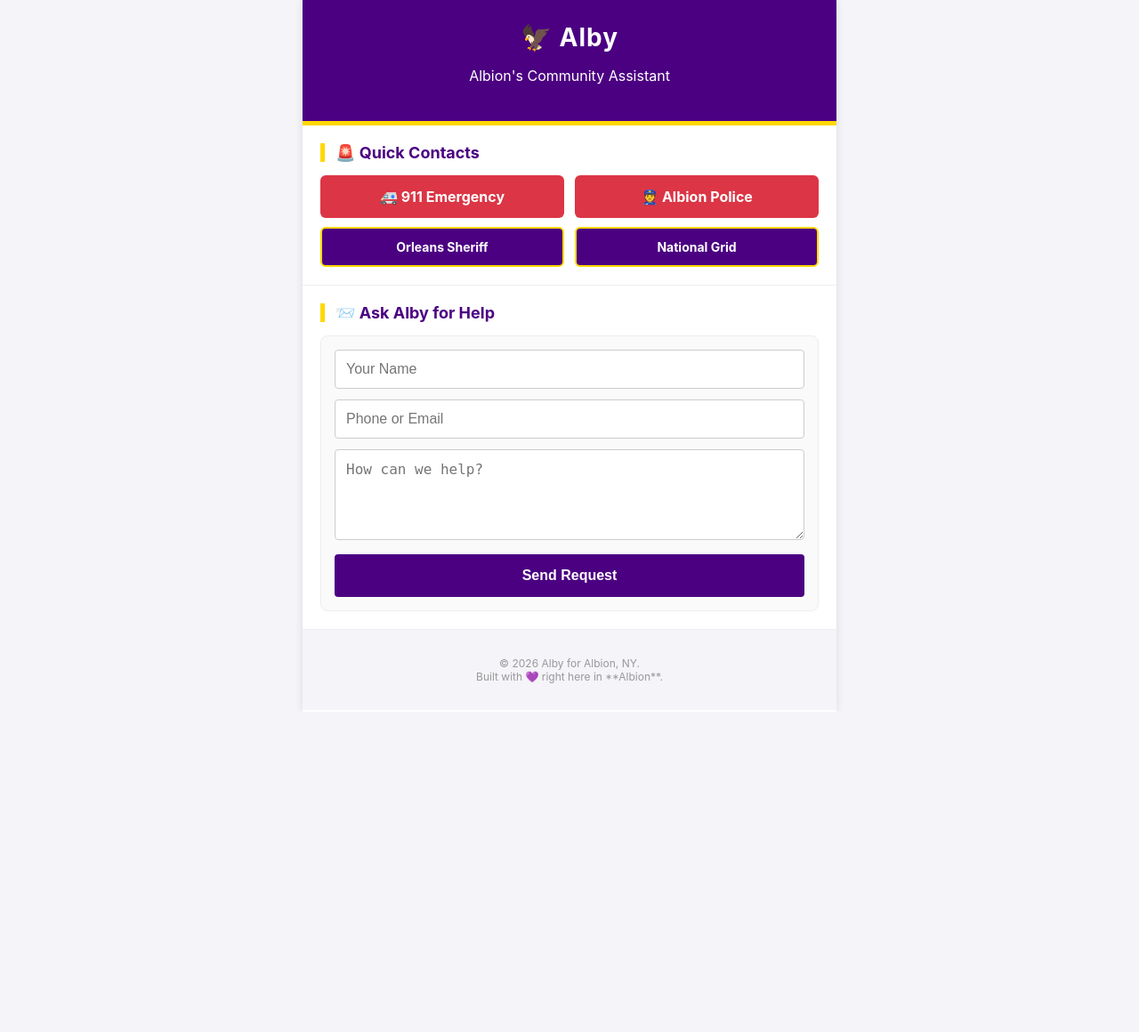
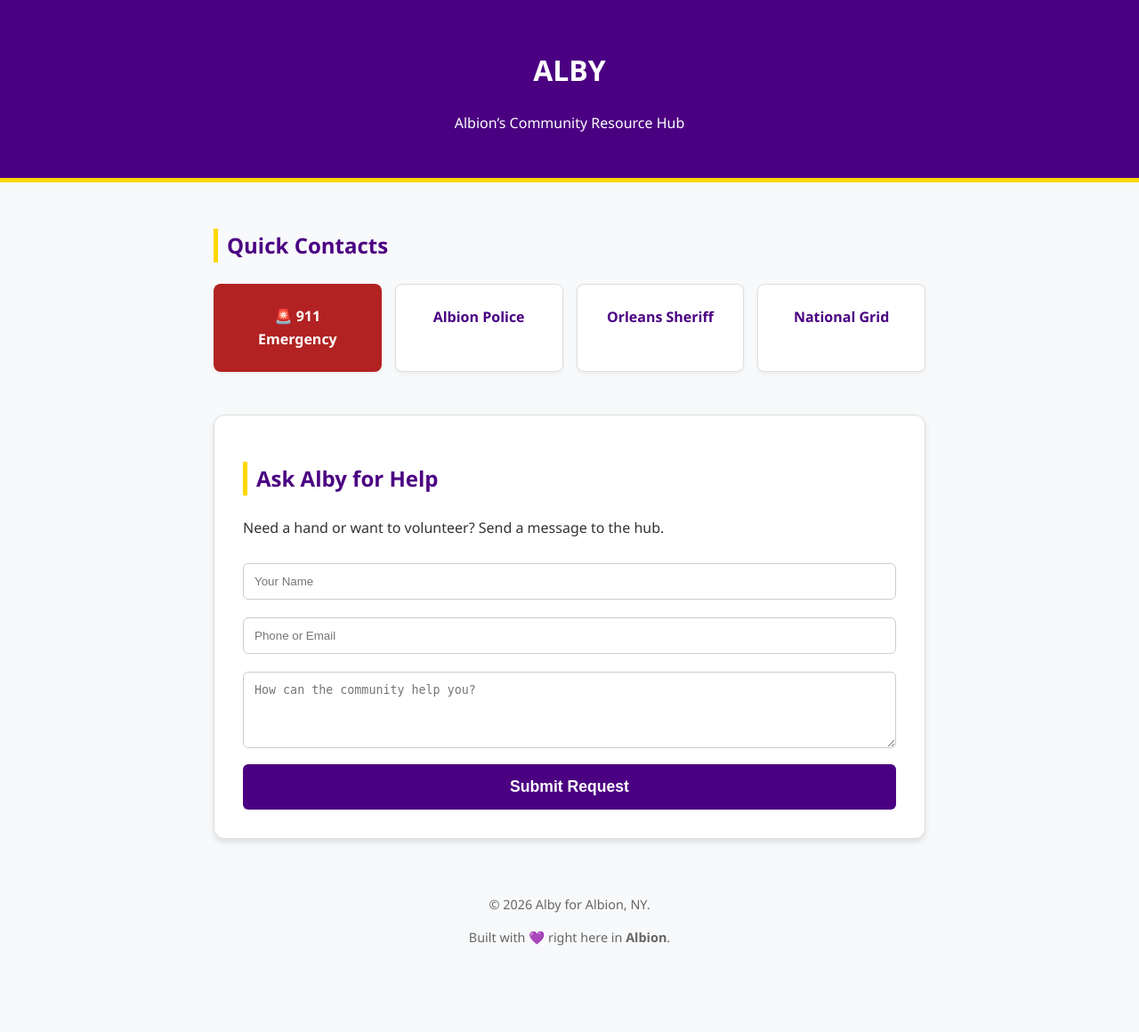
Before and after one commit to cordegangsta-eng/alby-Albion-NY, a Flask app: page / in a window 1280 px wide. Shown: the whole page at 89% size. Before the commit the page ends 768 px from the top, so only its background shows below. Run offline with Flask 3, Linux system fonts and the light colour scheme.

Commit message:
index.html

```diff
--- a/templates/index.html
+++ b/templates/index.html
@@ -3,59 +3,152 @@
 <head>
     <meta charset="UTF-8">
     <meta name="viewport" content="width=device-width, initial-scale=1.0">
-    <title>Alby: Albion Community Hub</title>
+    <title>Alby | Albion Community Hub</title>
     <style>
-        body { font-family: -apple-system, BlinkMacSystemFont, "Segoe UI", Roboto, Helvetica, Arial, sans-serif; background-color: #f4f4f9; margin: 0; padding: 0; color: #333; }
-        .container { max-width: 600px; margin: 0 auto; background: white; min-height: 100vh; box-shadow: 0 0 10px rgba(0,0,0,0.1); }
-        .header { background: #4b0082; color: white; padding: 25px 20px; text-align: center; border-bottom: 5px solid #ffd700; }
-        .header h1 { margin: 0; font-size: 28px; letter-spacing: 1px; }
-        .section { padding: 20px; border-bottom: 1px solid #eee; }
-        h2 { font-size: 18px; color: #4b0082; margin-top: 0; border-left: 5px solid #ffd700; padding-left: 12px; margin-bottom: 15px; }
+        :root {
+            --albion-purple: #4b0082;
+            --albion-gold: #ffd700;
+            --bg-gray: #f8f9fa;
+            --card-white: #ffffff;
+        }
 
-        .grid { display: grid; grid-template-columns: 1fr 1fr; gap: 12px; }
+        body {
+            font-family: 'Segoe UI', Tahoma, Geneva, Verdana, sans-serif;
+            background-color: var(--bg-gray);
+            margin: 0;
+            color: #333;
+            line-height: 1.6;
+        }
 
-        /* High-Vis Buttons */
-        .btn-emergency { background: #dc3545; color: white; text-align: center; padding: 12px; text-decoration: none; border-radius: 6px; font-weight: bold; display: block; border: 2px solid transparent; }
-        .btn-utility { background: #4b0082; color: white; text-align: center; padding: 12px; text-decoration: none; border-radius: 6px; font-size: 14px; display: block; border: 2px solid #ffd700; font-weight: bold; }
+        /* Professional Header like CAOG */
+        header {
+            background-color: var(--albion-purple);
+            color: white;
+            padding: 2rem 1rem;
+            text-align: center;
+            border-bottom: 5px solid var(--albion-gold);
+        }
 
-        form { background: #fafafa; padding: 15px; border-radius: 8px; border: 1px solid #eee; }
-        input, select, textarea { width: 100%; padding: 12px; margin-bottom: 12px; border: 1px solid #ccc; border-radius: 4px; box-sizing: border-box; font-size: 16px; }
-        button { width: 100%; background: #4b0082; color: white; border: none; padding: 15px; font-size: 16px; font-weight: bold; border-radius: 4px; cursor: pointer; }
+        .container {
+            max-width: 800px;
+            margin: 0 auto;
+            padding: 2rem 1rem;
+        }
+
+        /* Service Cards Grid */
+        .grid {
+            display: grid;
+            grid-template-columns: repeat(auto-fit, minmax(150px, 1fr));
+            gap: 15px;
+            margin-bottom: 3rem;
+        }
+
+        .contact-card {
+            background: var(--card-white);
+            border: 1px solid #ddd;
+            border-radius: 8px;
+            padding: 1.5rem;
+            text-align: center;
+            text-decoration: none;
+            color: var(--albion-purple);
+            font-weight: bold;
+            box-shadow: 0 2px 4px rgba(0,0,0,0.05);
+            transition: transform 0.2s, border-color 0.2s;
+        }
+
+        .contact-card:hover {
+            transform: translateY(-3px);
+            border-color: var(--albion-gold);
+        }
+
+        .emergency {
+            background-color: #b22222;
+            color: white;
+            border: none;
+        }
+
+        /* Professional Form Section */
+        .form-section {
+            background: var(--card-white);
+            padding: 2rem;
+            border-radius: 12px;
+            border: 1px solid #ddd;
+            box-shadow: 0 4px 6px rgba(0,0,0,0.1);
+        }
+
+        h2 {
+            color: var(--albion-purple);
+            border-left: 5px solid var(--albion-gold);
+            padding-left: 10px;
+            margin-bottom: 1.5rem;
+        }
+
+        input, textarea {
+            width: 100%;
+            padding: 12px;
+            margin: 10px 0;
+            border: 1px solid #ccc;
+            border-radius: 6px;
+            box-sizing: border-box;
+        }
+
+        button {
+            background-color: var(--albion-purple);
+            color: white;
+            border: none;
+            padding: 15px 30px;
+            border-radius: 6px;
+            font-size: 1.1rem;
+            cursor: pointer;
+            width: 100%;
+            font-weight: bold;
+        }
+
+        button:hover {
+            background-color: #3a0066;
+        }
+
+        footer {
+            text-align: center;
+            padding: 3rem 1rem;
+            color: #666;
+            font-size: 0.9rem;
+        }
     </style>
 </head>
 <body>
-    <div class="container">
-        <div class="header">
-            <h1>🦅 Alby</h1>
-            <p>Albion's Community Assistant</p>
-        </div>
 
-        <div class="section">
-            <h2>🚨 Quick Contacts</h2>
-            <div class="grid">
-                <a href="tel:911" class="btn-emergency">🚑 911 Emergency</a>
-                <a href="tel:+15855895627" class="btn-emergency">👮 Albion Police</a>
-            </div>
-            <div class="grid" style="margin-top: 10px;">
-                <a href="tel:+15855895527" class="btn-utility">Orleans Sheriff</a>
-                <a href="tel:+18006424272" class="btn-utility">National Grid</a>
-            </div>
-        </div>
+<header>
+    <h1>ALBY</h1>
+    <p>Albion’s Community Resource Hub</p>
+</header>
 
-        <div class="section">
-            <h2>📨 Ask Alby for Help</h2>
-            <form action="https://formspree.io/f/meekblgl" method="POST">
-                <input type="text" name="name" placeholder="Your Name" required>
-                <input type="text" name="contact" placeholder="Phone or Email" required>
-                <textarea name="message" rows="4" placeholder="How can we help?" required></textarea>
-                <button type="submit">Send Request</button>
-            </form>
-        </div>
+<div class="container">
 
-        <div style="text-align: center; padding: 30px 20px; color: #999; font-size: 12px; background: #f4f4f9;">
-            &copy; 2026 Alby for Albion, NY.<br>
-            Built with 💜 right here in **Albion**.
-        </div>
+    <h2>Quick Contacts</h2>
+    <div class="grid">
+        <a href="tel:911" class="contact-card emergency">🚨 911 Emergency</a>
+        <a href="tel:5855893000" class="contact-card">Albion Police</a>
+        <a href="tel:5855894111" class="contact-card">Orleans Sheriff</a>
+        <a href="tel:18006424272" class="contact-card">National Grid</a>
     </div>
+
+    <div class="form-section">
+        <h2>Ask Alby for Help</h2>
+        <p>Need a hand or want to volunteer? Send a message to the hub.</p>
+        <form action="https://formspree.io/f/YOUR_FORM_ID" method="POST">
+            <input type="text" name="name" placeholder="Your Name" required>
+            <input type="text" name="contact" placeholder="Phone or Email" required>
+            <textarea name="message" rows="4" placeholder="How can the community help you?" required></textarea>
+            <button type="submit">Submit Request</button>
+        </form>
+    </div>
+
+    <footer>
+        <p>© 2026 Alby for Albion, NY.</p>
+        <p>Built with 💜 right here in <strong>Albion</strong>.</p>
+    </footer>
+</div>
+
 </body>
 </html>
```
